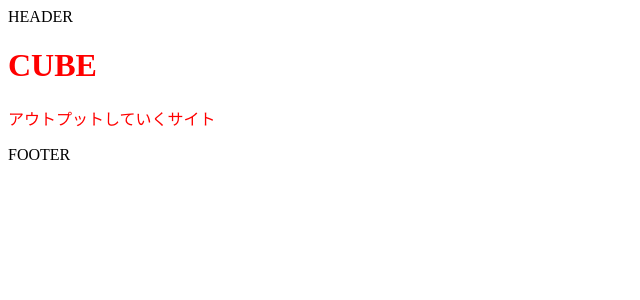
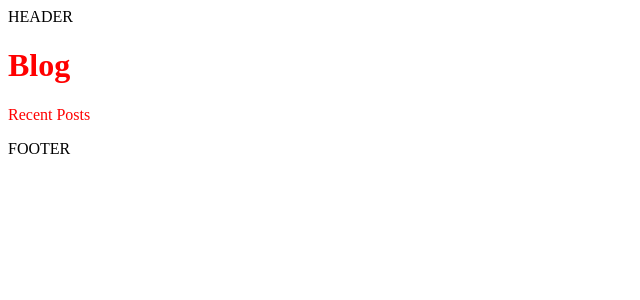
Before and after one commit to ryu-mei/sample_js, a Next.js app in the folder check_code/NextJs/blog/: page /blog in a window 1280 px wide. Shown: the top 300 px of the page, without its empty margins (0-640 px from the left). Built offline with nearby package versions, Linux system fonts and the light colour scheme.

Commit message:
テキストをpropsでページごとに変更する

```diff
--- a/check_code/NextJs/blog/components/hero.js
+++ b/check_code/NextJs/blog/components/hero.js
@@ -1,8 +1,9 @@
-export default function Hero() {
+export default function Hero({title, subtitle, imageOn = false}) {
     return (
         <div>
-            <h1>CUBE</h1>
-            <p>アウトプットしていくサイト</p>
+            <h1>{title}</h1>
+            <p>{subtitle}</p>
+            {imageOn && <figure>[画像]</figure>}
         </div>
     )
 }
--- a/check_code/NextJs/blog/pages/about.js
+++ b/check_code/NextJs/blog/pages/about.js
@@ -1,5 +1,8 @@
 import Hero from 'components/hero'
 
 export default function About() {
-    return <Hero />
+    return <Hero
+        title="About"
+        subtitle="About development activities"
+    />
 }
--- a/check_code/NextJs/blog/pages/blog/index.js
+++ b/check_code/NextJs/blog/pages/blog/index.js
@@ -1,5 +1,8 @@
 import Hero from 'components/hero'
 
 export default function Blog() {
-    return <Hero />
+    return <Hero
+        title="Blog"
+        subtitle="Recent Posts"
+    />
 }
--- a/check_code/NextJs/blog/pages/index.js
+++ b/check_code/NextJs/blog/pages/index.js
@@ -1,5 +1,9 @@
 import Hero from 'components/hero'
 
 export default function Home() {
-  return <Hero />
+  return <Hero
+    title="CUBE"
+    subtitle="アウトプットしていくサイト"
+    imageOn
+  />
 }
```
